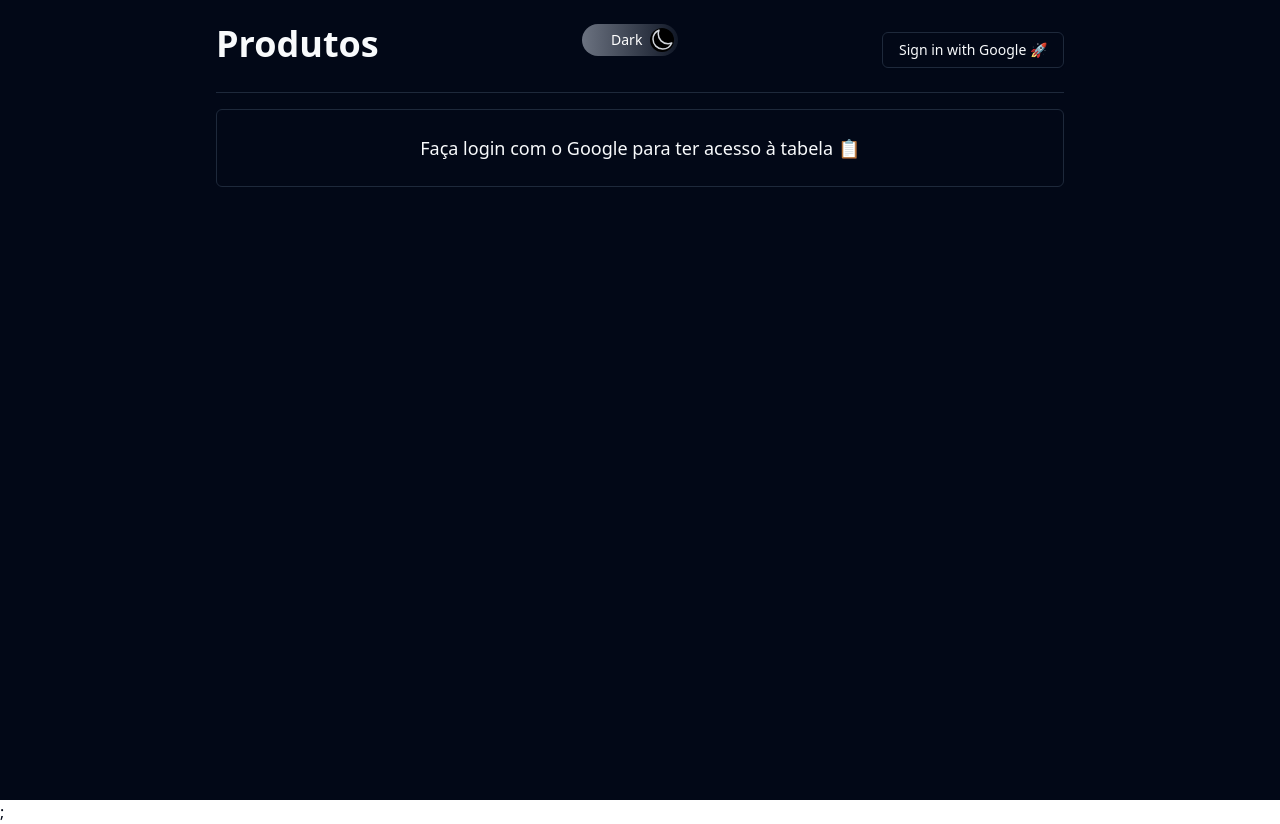
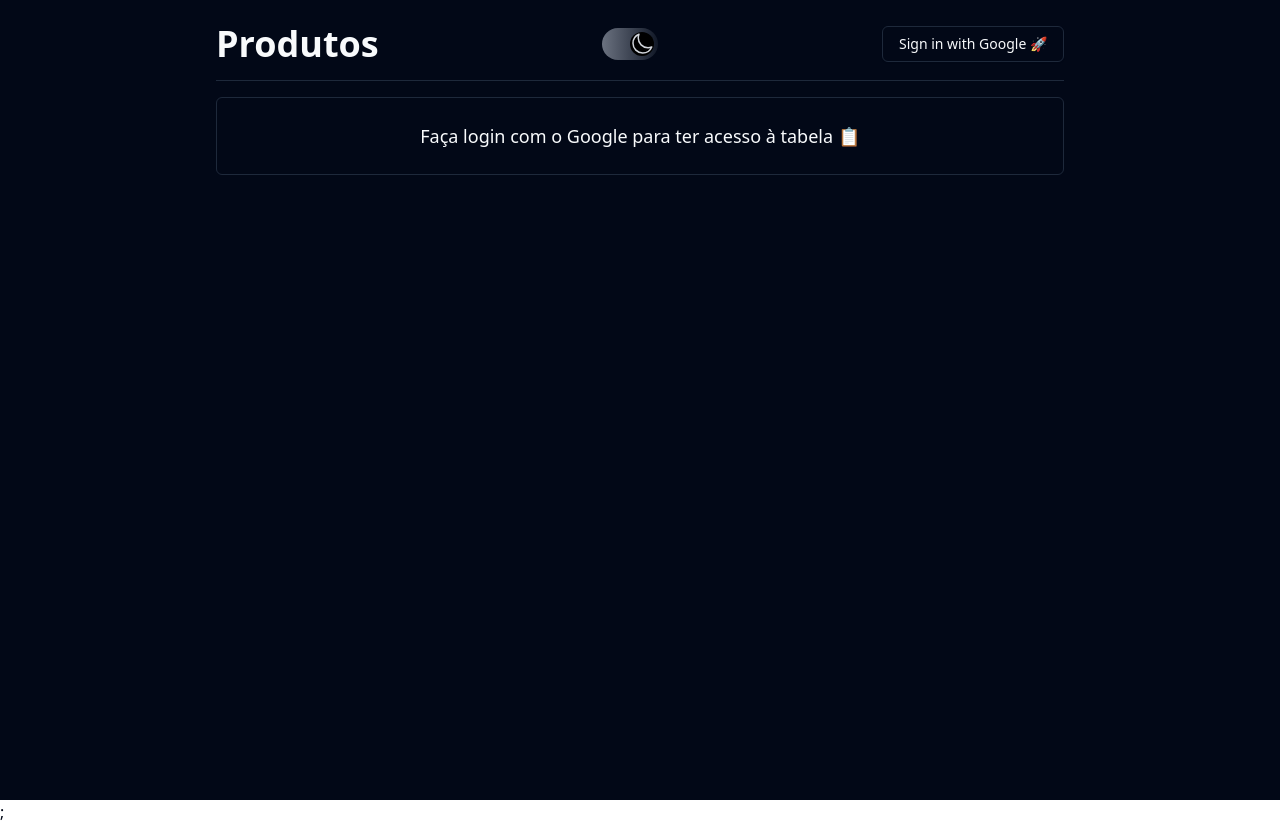
Before and after one commit to lucasshira/product-registration-app, a React (Vite) app: page / in a window 1280 px wide. Built offline with nearby package versions, Linux system fonts and the light colour scheme.

Commit message:
fix: currency format to input && improve darkMode settings

```diff
--- a/package.json
+++ b/package.json
@@ -34,6 +34,7 @@
     "mongoose": "^8.2.0",
     "react": "^18.2.0",
     "react-dom": "^18.2.0",
+    "react-number-format": "^5.3.4",
     "react-tooltip": "^5.26.3",
     "shortid": "^2.2.16",
     "tailwind-merge": "^2.2.1",
--- a/src/App.tsx
+++ b/src/App.tsx
@@ -36,10 +36,9 @@ export function App() {
   };
 
   return (
-    <div>
-      <body className={`${isDarkMode ? '' : 'dark'} h-screen`}>
+    <body className={`${isDarkMode ? '' : 'dark'} min-h-screen`}>
       <div className="p-6 max-w-4xl mx-auto space-y-4">
-          <div className="flex flex-row-reverse justify-between">
+        <div className="flex flex-row-reverse justify-between items-center">
           <GoogleLoginAuth setUserSub={handleLoginSuccess} setLoading={setLoading} />
           <DarkModeButton theme={isDarkMode ? 'dark' : ''} changeTheme={toggleDarkMode} />
           <a href={'#'} className="text-4xl font-bold">Produtos</a>
@@ -52,6 +51,5 @@ export function App() {
         )}
       </div>
     </body>
-    </div>
   );
 }
--- a/src/components/DarkModeButton.tsx
+++ b/src/components/DarkModeButton.tsx
@@ -8,19 +8,17 @@ interface DarkModeButton {
 export default function DarkModeButton(props: DarkModeButton) {
   return props.theme === 'dark' ? (
     <div onClick={props.changeTheme} className="hidden sm:flex items-center cursor-pointer
-    bg-gradient-to-r from-yellow-300 to-yellow-600 w-14 lg:w-24 h-8 p-1 rounded-full">
+    bg-gradient-to-r from-yellow-300 to-yellow-600 w-14 h-8 p-1 rounded-full">
       <div className="flex items-center justify-center  bg-white text-yellow-600 size-6 rounded-full">
         {SunIcon}
       </div>
       <div className="hidden lg:flex items-center ml-2 text-white">
-        <span className="text-sm">Light</span>
       </div>
     </div>
   ) : (
     <div onClick={props.changeTheme} className="hidden sm:flex justify-end items-center cursor-pointer
-    bg-gradient-to-r from-gray-500 to-gray-900 w-14 lg:w-24 h-8 p-1 rounded-full">
+    bg-gradient-to-r from-gray-500 to-gray-900 w-14 h-8 p-1 rounded-full">
       <div className="hidden lg:flex items-center mr-2 text-white">
-        <span className="text-sm">Dark</span>
       </div>
       <div className="flex items-center justify-center  bg-black text-gray-300 size-6 rounded-full">
         {MoonIcon}
--- a/src/components/GoogleLoginAuth.tsx
+++ b/src/components/GoogleLoginAuth.tsx
@@ -85,7 +85,7 @@ const GoogleLoginAuth = ({ setUserSub, setLoading }: { setUserSub: (sub: string)
           </Button>
         </div>
       ) : (
-        <div className="py-2">
+        <div>
           <Button variant="outline" onClick={() => login()}>
             Sign in with Google 🚀
           </Button>
--- a/src/components/Products.tsx
+++ b/src/components/Products.tsx
@@ -215,7 +215,7 @@ const Products = ({ userSub }: { userSub: string | null }) => {
                       <TableRow key={product.productId}>
                         <TableCell>{product.productId}</TableCell>
                         <TableCell>{product.name}</TableCell>
-                        <TableCell>R$: {product.price}</TableCell>
+                        <TableCell>{product.price.toLocaleString('pt-BR', { style: 'currency', currency: 'BRL' })}</TableCell>
                         <TableCell>{product.date}</TableCell>
                         <TableCell className="flex justify-end">
                           <Trash2 className="cursor-pointer" onClick={() => handleDeleteItem(product.productId)} />
@@ -225,9 +225,9 @@ const Products = ({ userSub }: { userSub: string | null }) => {
                   ) : (
                   products.map(product => (
                     <TableRow key={product.productId}>
-                        <TableCell>{product.productId}</TableCell>
+                      <TableCell>{product.productId}</TableCell>
                       <TableCell>{product.name}</TableCell>
-                      <TableCell>R$: {product.price}</TableCell>
+                      <TableCell>{product.price.toLocaleString('pt-BR', { style: 'currency', currency: 'BRL' })}</TableCell>
                       <TableCell>{product.date}</TableCell>
                       <TableCell className="flex justify-end">
                         <Trash2 className="cursor-pointer justify-end" onClick={() => handleDeleteItem(product.productId)} />
```
Also changed, not shown: 1 other file (tests, documents, lock files or other folders). Lines whose indentation alone changed are shown as unchanged.
